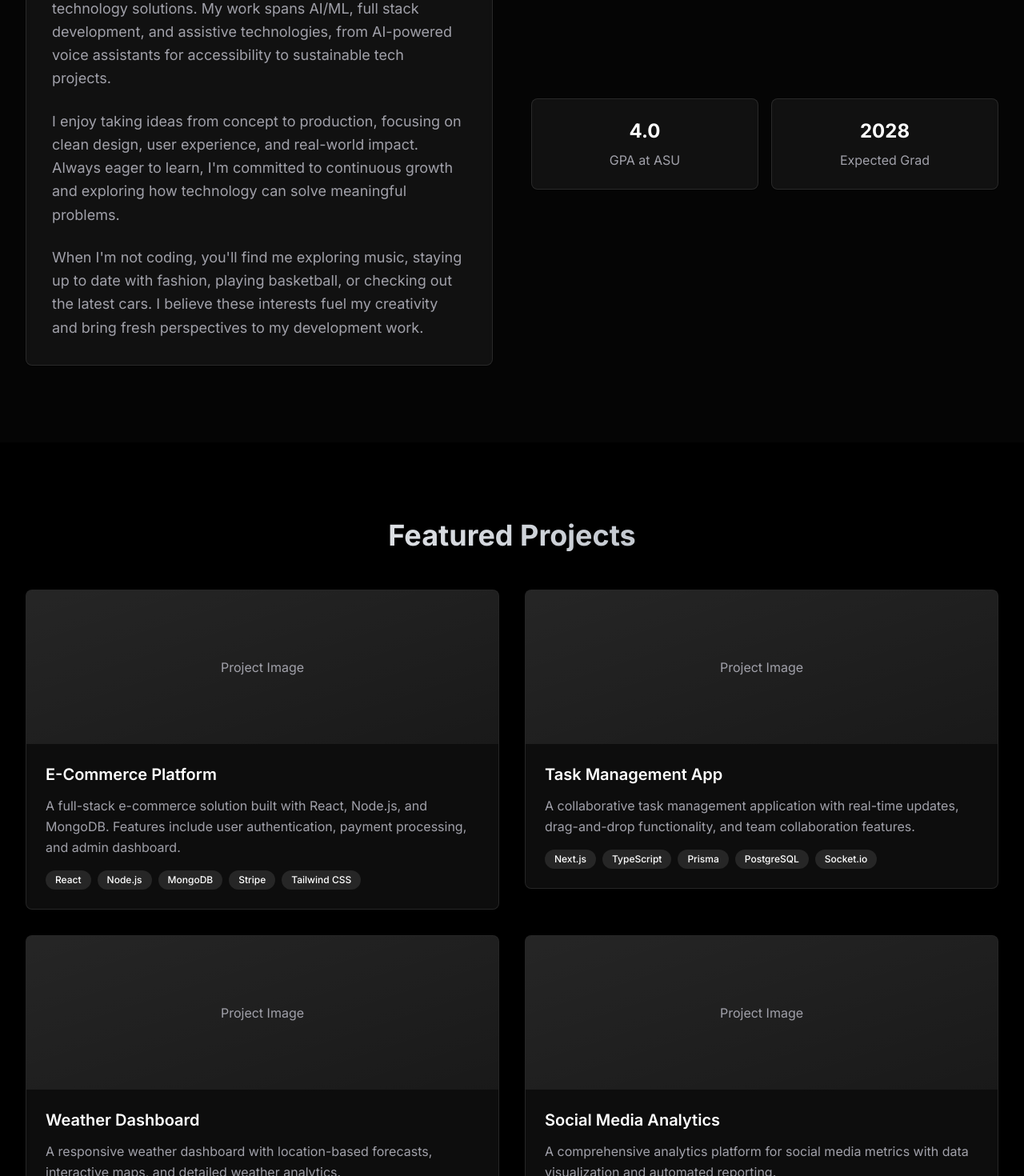
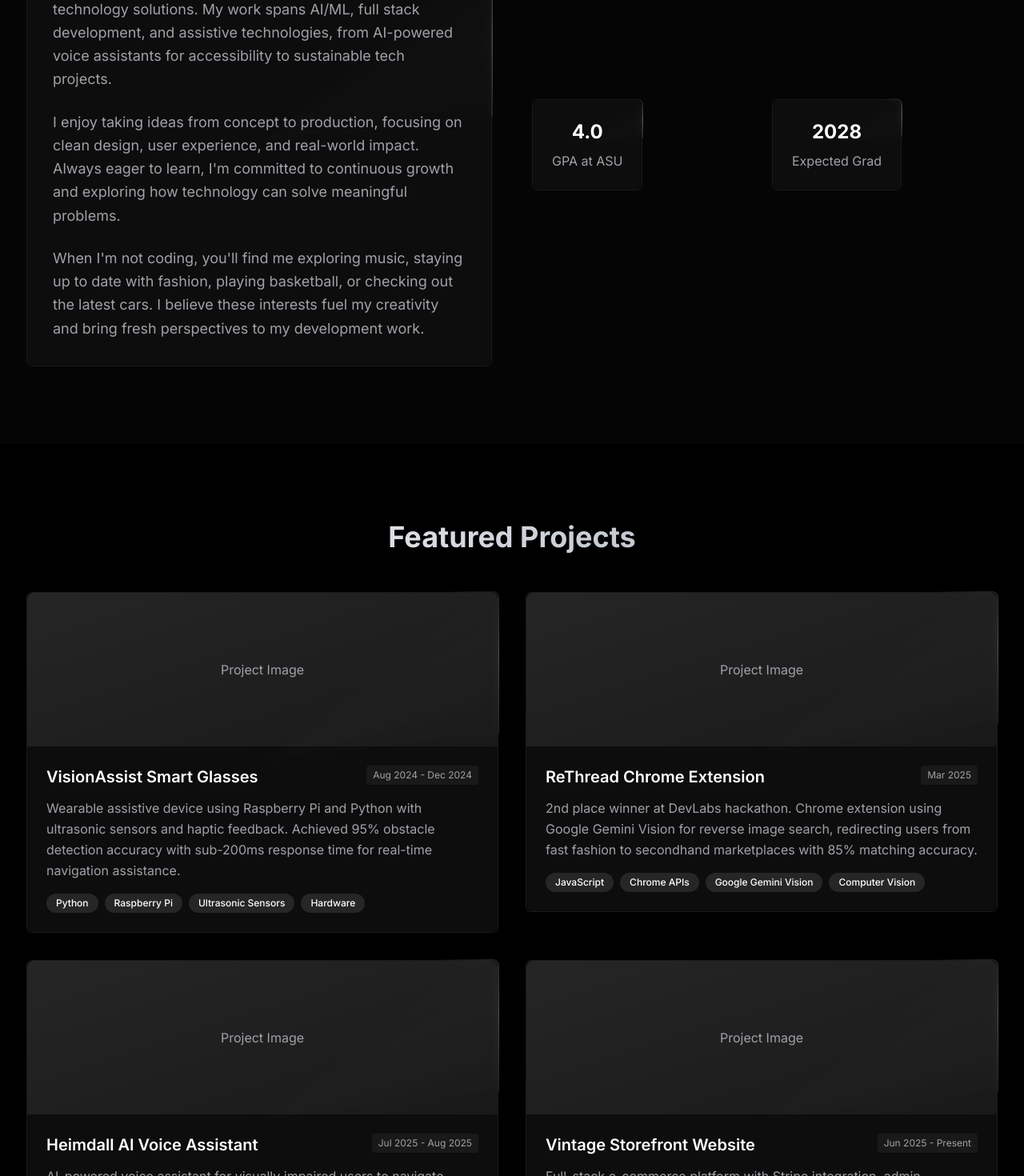
Before and after one commit to vikthevar/VikramPortfolio, a Next.js app: page / in a window 1280 px wide. Shown: the part 1080-2550 px from the top of the page at 80% size. Built offline with nearby package versions, Linux system fonts and the light colour scheme; a web font is replaced by a local one.

Commit message:
added border trails

```diff
--- a/components/About.tsx
+++ b/components/About.tsx
@@ -4,6 +4,7 @@ import { motion } from 'framer-motion'
 import { useInView } from 'framer-motion'
 import { useRef } from 'react'
 import { Card, CardContent } from '@/components/ui/card'
+import AnimatedBorderTrail from '@/components/animata/container/animated-border-trail'
 
 const About = () => {
   const ref = useRef(null)
@@ -27,8 +28,10 @@ const About = () => {
               initial={{ opacity: 0, x: -50 }}
               animate={isInView ? { opacity: 1, x: 0 } : { opacity: 0, x: -50 }}
               transition={{ duration: 0.8, delay: 0.2 }}
+              className="group"
             >
-              <Card className="glass-effect border-white/10">
+              <AnimatedBorderTrail>
+                <Card className="glass-effect border-none">
                   <CardContent className="p-8">
                     <p className="text-lg text-muted-foreground leading-relaxed mb-6">
                       I'm Vikram Thevar, a Computer Science student at Arizona State University
@@ -48,6 +51,7 @@ const About = () => {
                     </p>
                   </CardContent>
                 </Card>
+              </AnimatedBorderTrail>
             </motion.div>
 
             <motion.div
@@ -57,14 +61,22 @@ const About = () => {
               className="space-y-6"
             >
               <div className="grid grid-cols-2 gap-4">
-                <Card className="glass-effect border-white/10 text-center p-6">
+                <div className="group">
+                  <AnimatedBorderTrail>
+                    <Card className="glass-effect border-none text-center p-6">
                       <h3 className="text-2xl font-bold text-white mb-2">4.0</h3>
                       <p className="text-muted-foreground">GPA at ASU</p>
                     </Card>
-                <Card className="glass-effect border-white/10 text-center p-6">
+                  </AnimatedBorderTrail>
+                </div>
+                <div className="group">
+                  <AnimatedBorderTrail>
+                    <Card className="glass-effect border-none text-center p-6">
                       <h3 className="text-2xl font-bold text-white mb-2">2028</h3>
                       <p className="text-muted-foreground">Expected Grad</p>
                     </Card>
+                  </AnimatedBorderTrail>
+                </div>
               </div>
             </motion.div>
           </div>
--- a/components/Experience.tsx
+++ b/components/Experience.tsx
@@ -5,6 +5,7 @@ import { useInView } from 'framer-motion'
 import { useRef } from 'react'
 import { Calendar, MapPin } from 'lucide-react'
 import { Card, CardContent } from '@/components/ui/card'
+import AnimatedBorderTrail from '@/components/animata/container/animated-border-trail'
 
 const Experience = () => {
   const ref = useRef(null)
@@ -31,8 +32,10 @@ const Experience = () => {
                 initial={{ opacity: 0, y: 50 }}
                 animate={isInView ? { opacity: 1, y: 0 } : { opacity: 0, y: 50 }}
                 transition={{ duration: 0.8, delay: 0.2 }}
+                className="group"
               >
-                <Card className="glass-effect border-white/10">
+                <AnimatedBorderTrail>
+                  <Card className="glass-effect border-none">
                     <CardContent className="p-8">
                       <div className="flex flex-col sm:flex-row sm:items-center sm:justify-between mb-4">
                         <h4 className="text-xl font-semibold">Bachelor of Science in Computer Science</h4>
@@ -57,6 +60,7 @@ const Experience = () => {
                       </p>
                     </CardContent>
                   </Card>
+                </AnimatedBorderTrail>
               </motion.div>
             </div>
           </div>
--- a/components/Projects.tsx
+++ b/components/Projects.tsx
@@ -6,6 +6,7 @@ import { useRef } from 'react'
 import { ExternalLink, Github } from 'lucide-react'
 import { Card, CardContent } from '@/components/ui/card'
 import { Button } from '@/components/ui/button'
+import AnimatedBorderTrail from '@/components/animata/container/animated-border-trail'
 
 const Projects = () => {
   const ref = useRef(null)
@@ -13,36 +14,40 @@ const Projects = () => {
 
   const projects = [
     {
-      title: 'E-Commerce Platform',
-      description: 'A full-stack e-commerce solution built with React, Node.js, and MongoDB. Features include user authentication, payment processing, and admin dashboard.',
+      title: 'VisionAssist Smart Glasses',
+      description: 'Wearable assistive device using Raspberry Pi and Python with ultrasonic sensors and haptic feedback. Achieved 95% obstacle detection accuracy with sub-200ms response time for real-time navigation assistance.',
       image: '/api/placeholder/600/400',
-      technologies: ['React', 'Node.js', 'MongoDB', 'Stripe', 'Tailwind CSS'],
-      github: 'https://github.com/yourusername/ecommerce',
-      live: 'https://your-ecommerce-demo.com',
+      technologies: ['Python', 'Raspberry Pi', 'Ultrasonic Sensors', 'Hardware'],
+      github: 'https://github.com/vikthevar/VisionAssist',
+      live: null,
+      period: 'Aug 2024 - Dec 2024'
     },
     {
-      title: 'Task Management App',
-      description: 'A collaborative task management application with real-time updates, drag-and-drop functionality, and team collaboration features.',
+      title: 'ReThread Chrome Extension',
+      description: '2nd place winner at DevLabs hackathon. Chrome extension using Google Gemini Vision for reverse image search, redirecting users from fast fashion to secondhand marketplaces with 85% matching accuracy.',
       image: '/api/placeholder/600/400',
-      technologies: ['Next.js', 'TypeScript', 'Prisma', 'PostgreSQL', 'Socket.io'],
-      github: 'https://github.com/yourusername/taskmanager',
-      live: 'https://your-taskmanager-demo.com',
+      technologies: ['JavaScript', 'Chrome APIs', 'Google Gemini Vision', 'Computer Vision'],
+      github: 'https://github.com/vikthevar/ReThread',
+      live: null,
+      period: 'Mar 2025'
     },
     {
-      title: 'Weather Dashboard',
-      description: 'A responsive weather dashboard with location-based forecasts, interactive maps, and detailed weather analytics.',
+      title: 'Heimdall AI Voice Assistant',
+      description: 'AI-powered voice assistant for visually impaired users to navigate computer screens using natural voice commands. Features OCR, computer vision, and secure AWS cloud integration.',
       image: '/api/placeholder/600/400',
-      technologies: ['React', 'Chart.js', 'OpenWeather API', 'Geolocation'],
-      github: 'https://github.com/yourusername/weather-dashboard',
-      live: 'https://your-weather-demo.com',
+      technologies: ['Python', 'Google Gemini', 'AWS', 'OCR', 'YOLOv8', 'Whisper'],
+      github: null,
+      live: null,
+      period: 'Jul 2025 - Aug 2025'
     },
     {
-      title: 'Social Media Analytics',
-      description: 'A comprehensive analytics platform for social media metrics with data visualization and automated reporting.',
+      title: 'Vintage Storefront Website',
+      description: 'Full-stack e-commerce platform with Stripe integration, admin dashboard, and inventory management. Generated $1,000+ in sales with 500+ monthly visitors and 25% mobile engagement increase.',
       image: '/api/placeholder/600/400',
-      technologies: ['Vue.js', 'D3.js', 'Express.js', 'Redis', 'Docker'],
-      github: 'https://github.com/yourusername/social-analytics',
-      live: 'https://your-analytics-demo.com',
+      technologies: ['React.js', 'Supabase', 'Stripe', 'Vercel'],
+      github: null,
+      live: 'Coming Soon',
+      period: 'Jun 2025 - Present'
     },
   ]
 
@@ -66,30 +71,52 @@ const Projects = () => {
                 initial={{ opacity: 0, y: 50 }}
                 animate={isInView ? { opacity: 1, y: 0 } : { opacity: 0, y: 50 }}
                 transition={{ duration: 0.8, delay: index * 0.1 }}
+                className="group"
               >
-                <Card className="glass-effect border-white/10 overflow-hidden group hover:border-white/20 transition-all duration-300">
+                <AnimatedBorderTrail>
+                  <Card className="glass-effect border-none overflow-hidden hover:bg-white/5 transition-all duration-300">
                     <div className="relative overflow-hidden">
                       <div className="w-full h-48 bg-gradient-to-br from-white/10 to-white/5 flex items-center justify-center">
                         <span className="text-muted-foreground">Project Image</span>
                       </div>
                       <div className="absolute inset-0 bg-black/60 opacity-0 group-hover:opacity-100 transition-opacity duration-300 flex items-center justify-center gap-4">
+                        {project.github ? (
                           <Button size="sm" variant="outline" asChild>
                             <a href={project.github} target="_blank" rel="noopener noreferrer">
                               <Github className="mr-2 h-4 w-4" />
                               Code
                             </a>
                           </Button>
+                        ) : (
+                          <Button size="sm" variant="outline" disabled>
+                            <Github className="mr-2 h-4 w-4" />
+                            Private Repo
+                          </Button>
+                        )}
+                        {project.live && project.live !== 'Coming Soon' && (
                           <Button size="sm" asChild>
                             <a href={project.live} target="_blank" rel="noopener noreferrer">
                               <ExternalLink className="mr-2 h-4 w-4" />
                               Live Demo
                             </a>
                           </Button>
+                        )}
+                        {project.live === 'Coming Soon' && (
+                          <Button size="sm" disabled>
+                            <ExternalLink className="mr-2 h-4 w-4" />
+                            Coming Soon
+                          </Button>
+                        )}
                       </div>
                     </div>
 
                     <CardContent className="p-6">
-                    <h3 className="text-xl font-semibold mb-3">{project.title}</h3>
+                      <div className="flex justify-between items-start mb-3">
+                        <h3 className="text-xl font-semibold">{project.title}</h3>
+                        <span className="text-xs text-muted-foreground bg-white/5 px-2 py-1 rounded">
+                          {project.period}
+                        </span>
+                      </div>
                       <p className="text-muted-foreground mb-4 leading-relaxed">
                         {project.description}
                       </p>
@@ -105,6 +132,7 @@ const Projects = () => {
                       </div>
                     </CardContent>
                   </Card>
+                </AnimatedBorderTrail>
               </motion.div>
             ))}
           </div>
--- /dev/null
+++ b/components/animata/container/animated-border-trail.tsx
@@ -0,0 +1,52 @@
+import { cn } from "@/lib/utils";
+
+interface AnimatedTrailProps extends React.HTMLAttributes<HTMLDivElement> {
+  /**
+   * The duration of the animation.
+   * @default "8s"
+   */
+  duration?: string;
+  contentClassName?: string;
+  trailColor?: string;
+  trailSize?: "sm" | "md" | "lg";
+}
+
+const sizes = {
+  sm: 5,
+  md: 10,
+  lg: 20,
+};
+
+export default function AnimatedBorderTrail({
+  children,
+  className,
+  duration = "5.33s",
+  trailColor = "rgba(255, 255, 255, 0.3), rgba(156, 163, 175, 0.2)",
+  trailSize = "md",
+  contentClassName,
+  ...props
+}: AnimatedTrailProps) {
+  return (
+    <div
+      {...props}
+      className={cn("relative h-fit w-fit overflow-hidden rounded-lg bg-transparent p-px", className)}
+    >
+      <div
+        className="absolute inset-0 h-full w-full animate-trail opacity-100"
+        style={{
+          "--duration": duration ?? "5.33s",
+          "--angle": "0deg",
+          background: `conic-gradient(from var(--angle) at 50% 50%, transparent ${100 - sizes[trailSize]}%, ${trailColor})`,
+        } as React.CSSProperties}
+      />
+      <div
+        className={cn(
+          "relative h-full w-full overflow-hidden rounded-[7px] bg-black/80 backdrop-blur-sm border border-white/10",
+          contentClassName,
+        )}
+      >
+        {children}
+      </div>
+    </div>
+  );
+}
--- a/components/ui/split-text.tsx
+++ b/components/ui/split-text.tsx
@@ -1,4 +1,4 @@
-'use client'
+"use client";
 
 import { useRef, useState } from "react";
 import { cn } from "@/lib/utils";
@@ -41,10 +41,10 @@ export default function SplitText({
               }
             )}
             style={{
-              marginRight: letter === ' ' ? '0.5em' : '0.05em',
+              marginRight: letter === " " ? "0.5em" : "0.05em",
             }}
           >
-            {letter === ' ' ? '\u00A0' : letter}
+            {letter === " " ? "\u00A0" : letter}
           </span>
         ))}
       </div>
--- a/tailwind.config.ts
+++ b/tailwind.config.ts
@@ -27,6 +27,7 @@ const config: Config = {
         'fade-in': 'fadeIn 0.5s ease-in-out',
         'slide-up': 'slideUp 0.5s ease-out',
         'float': 'float 6s ease-in-out infinite',
+        'trail': 'trail var(--duration) linear infinite',
       },
       keyframes: {
         fadeIn: {
@@ -41,6 +42,10 @@ const config: Config = {
           '0%, 100%': { transform: 'translateY(0px)' },
           '50%': { transform: 'translateY(-10px)' },
         },
+        trail: {
+          '0%': { '--angle': '0deg' },
+          '100%': { '--angle': '360deg' },
+        },
       },
     },
   },
```
Also changed, not shown: app/globals.css (+7 -0 lines), components/Contact.tsx (+10 -3 lines), components/Skills.tsx (+6 -2 lines). Lines whose indentation alone changed are shown as unchanged.
